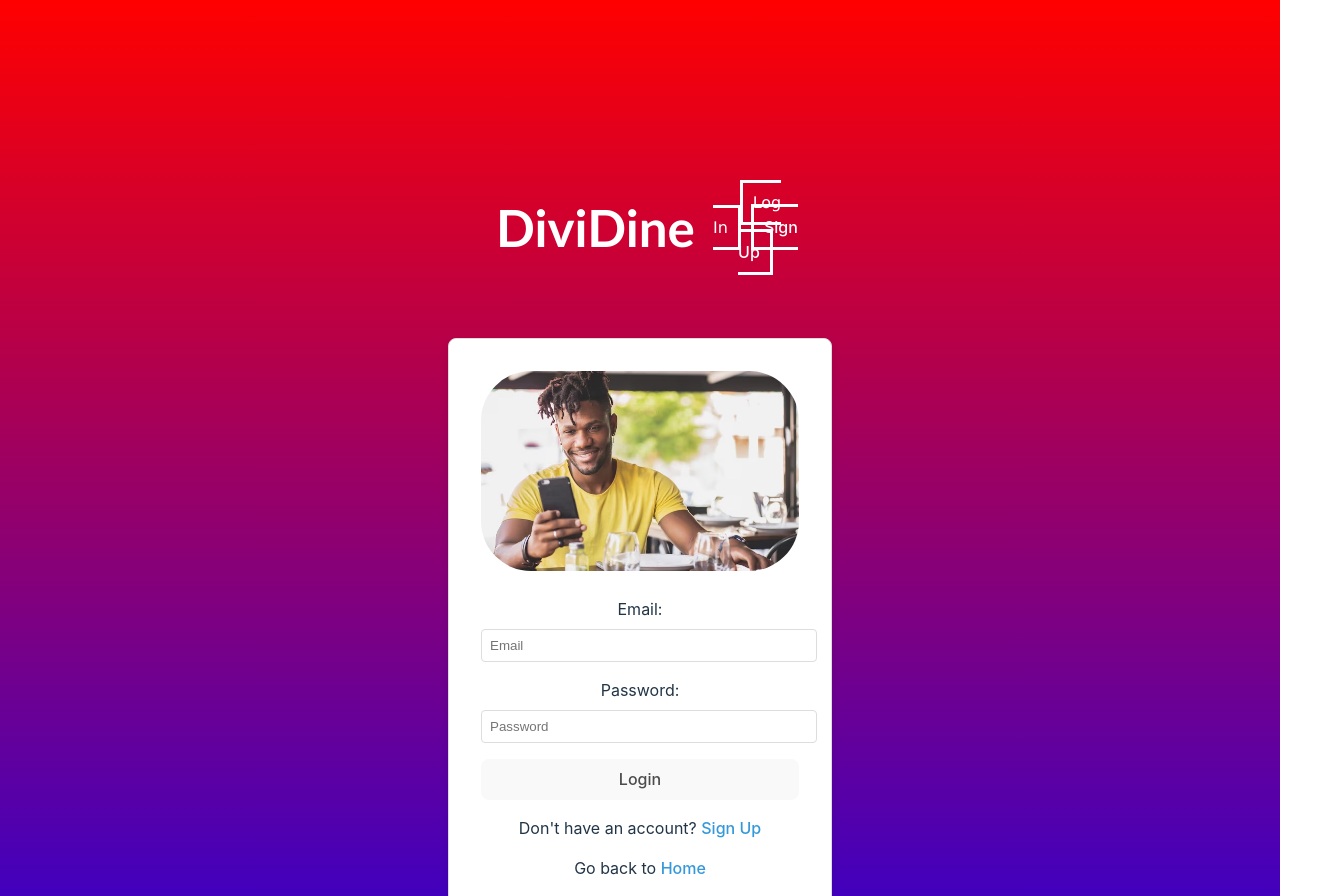
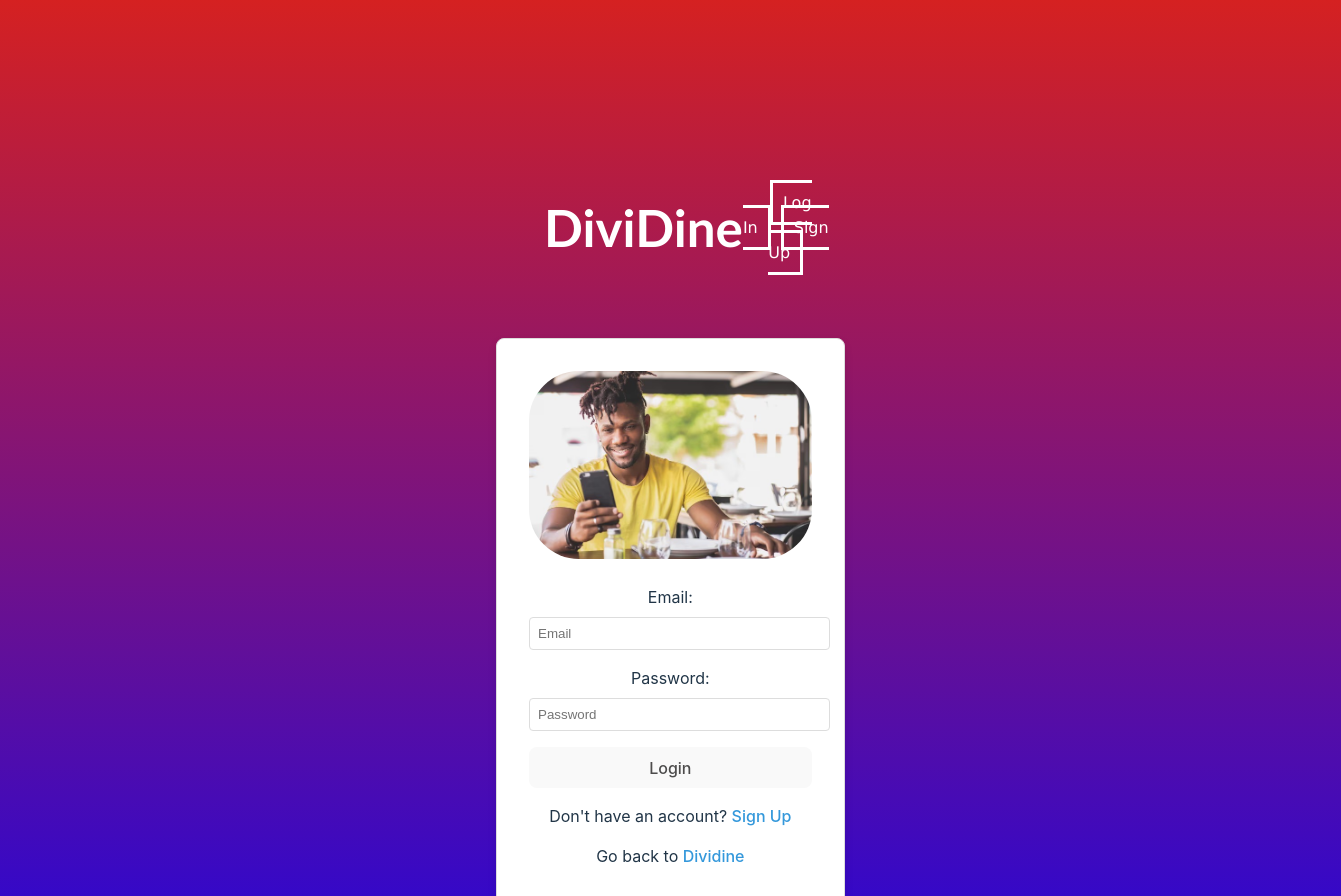
Before and after one commit to jerichobetton/dividine, a React (Vite) app in the folder dividine_project/: page / in a window 1280 px wide. Shown: the top 896 px of the page, 1341 px wide, since content can reach past the window. Built offline with nearby package versions, Linux system fonts and the light colour scheme.

Commit message:
updated css and components

```diff
--- a/dividine_project/src/App.css
+++ b/dividine_project/src/App.css
@@ -1,11 +1,11 @@
 #root {
   max-width: 1280px;
   margin: 0 auto;
-  padding: 28rem;
+  padding: 31rem;
   padding-top: 10rem;
   padding-bottom: 10rem;
   text-align: center;
-  background: linear-gradient(to bottom, #ff0000, #0000ff);
+  background: linear-gradient(to bottom, #d52121, #0000ff);
 }
 
 .logo {
--- a/dividine_project/src/App.jsx
+++ b/dividine_project/src/App.jsx
@@ -1,5 +1,5 @@
 import React, { useState } from "react";
-import { BrowserRouter as Router, Route, Routes } from "react-router-dom";
+import { BrowserRouter as Router, Route, Routes, Link } from "react-router-dom";
 import Header from "./components/Header";
 import Footer from "./components/Footer";
 import Dash from "./pages/Dash";
@@ -16,22 +16,30 @@ function App() {
     setIsLoggedIn(true);
     // Store token or user data in localStorage or state
   };
+
+  // Redirect to Home page if logged in
+  if (isLoggedIn) {
+    return <Navigate to="/home" />;
+  }
+
   return (
     <Router>
       <div className="app">
         <Header />
 
         <Routes>
-          {/* <Route path="/" element={<Home />} /> */}
+          <Route path="/home" element={<Home />} />
           <Route
             path="/"
             element={<LoginForm onLoginSuccess={handleLoginSuccess} />}
           />
+          <Route path="/home" element={<Home />} />
           <Route path="/login" element={<Login />} />
           <Route path="/signup" element={<SignUp />} />
           <Route path="/dash" element={<Dash />} />
         </Routes>
         <Footer />
+
       </div>
     </Router>
   );
--- a/dividine_project/src/components/LoginForm.jsx
+++ b/dividine_project/src/components/LoginForm.jsx
@@ -66,7 +66,7 @@ function LoginForm() {
         Don't have an account? <Link to="/signup">Sign Up</Link>
       </p>
       <p>
-        Go back to <Link to="/">Home</Link>
+        Go back to <Link to="/home">Dividine</Link> {/* Add Link component for Home button */}
       </p>
     </form>
   );
--- a/dividine_project/src/components/header.css
+++ b/dividine_project/src/components/header.css
@@ -35,6 +35,7 @@
     border: solid;
     padding: 10px;
     color: white;
+    font-family: 'Lucida Sans', 'Lucida Sans Regular', 'Lucida Grande', 'Lucida Sans Unicode', Geneva, Verdana, sans-serif;;
   }
 
   h1 {
```
